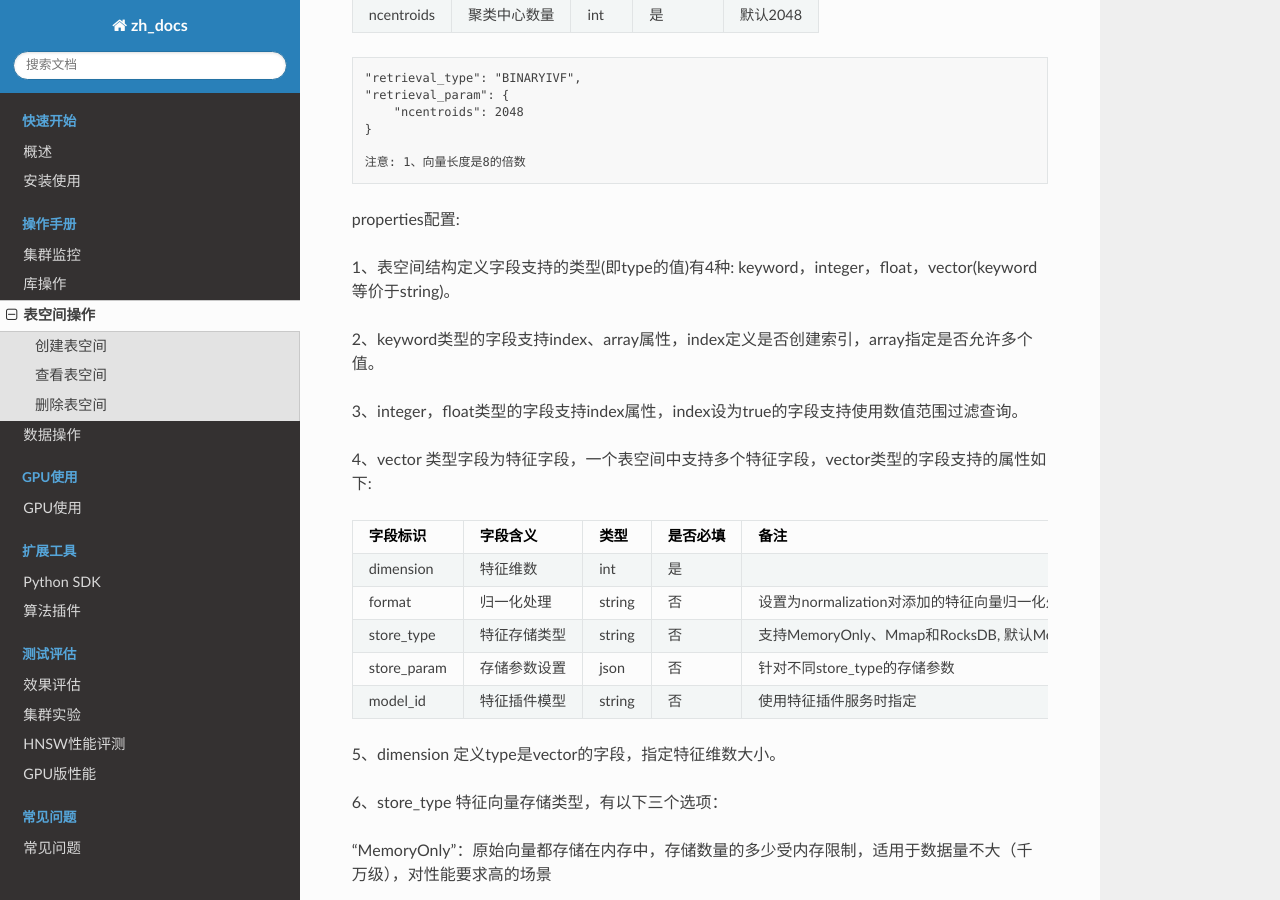
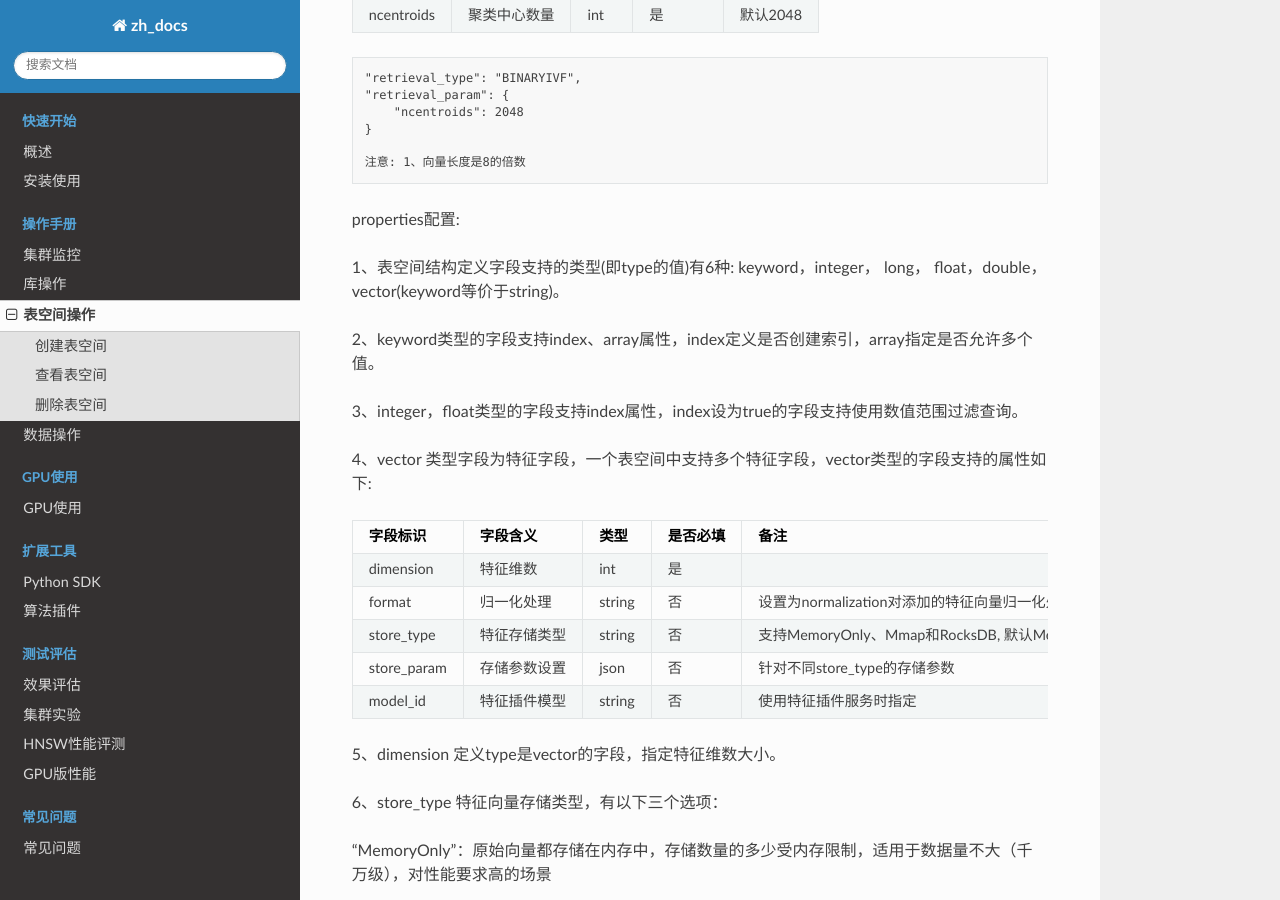
Before and after one commit to vearch/zh_docs, a Sphinx documentation site: the page built from docs/source/use_op/op_space.rst, in a window 1280 px wide and 900 px high, scrolled down 4473 px. Built offline with Sphinx 7.4.7 and the Read the Docs theme 2.0.0, drawn with Linux system fonts in a browser that asks for light colours; pages that are not in the unit, such as notebooks, are missing from menus.

Commit message:
Update op_space.rst

```diff
--- a/docs/source/use_op/op_space.rst
+++ b/docs/source/use_op/op_space.rst
@@ -251,7 +251,7 @@ BINARYIVF:
 
 properties配置:
 
-1、表空间结构定义字段支持的类型(即type的值)有4种: keyword，integer，float，vector(keyword等价于string)。
+1、表空间结构定义字段支持的类型(即type的值)有6种: keyword，integer， long， float，double， vector(keyword等价于string)。
 
 2、keyword类型的字段支持index、array属性，index定义是否创建索引，array指定是否允许多个值。
 
```
